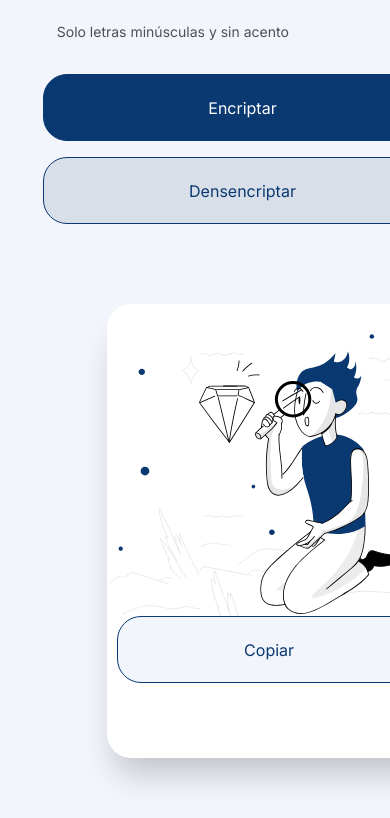
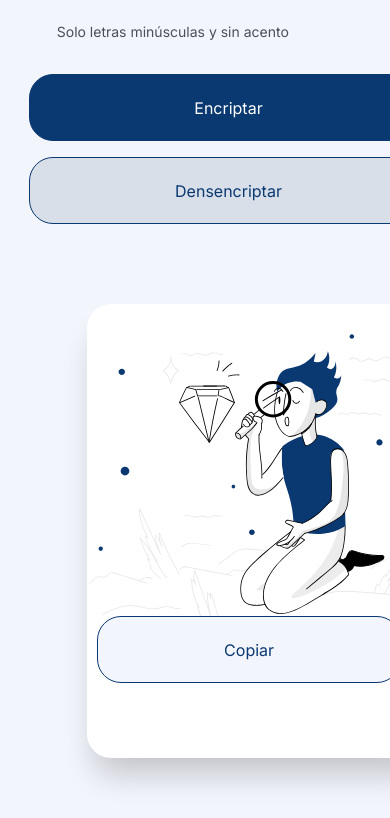
Before and after one commit to Noah0224/Callenge-01--Oracle, a plain HTML site: page index.html in a window 390 px wide. Shown: the part 532-1350 px from the top of the page. Drawn offline with Linux system fonts and the light colour scheme.

Commit message:
Actualización de la rama gh-pages

```diff
--- a/style.css
+++ b/style.css
@@ -113,9 +113,9 @@ main {
 
 .alerta {
     position: absolute;
-left: 6.5%;
+left: 5%;
 right: 0%;
-top: 78%;
+top: 77.8%;
 bottom: 0%;
 }
 
@@ -130,9 +130,9 @@ bottom: 0%;
       margin-left: 30px;
     }
     .mensaje {
-        margin-left: -400px;
+        margin-left: -420px;
         margin-top: 780px;
-        padding-left: -10px;
+        padding-left: -5px;
         height:450px;
         width: 320px;
         position: relative;
@@ -145,7 +145,7 @@ bottom: 0%;
     .btn-desencriptar, .btn-encriptar {
       width: 85%;
       margin-bottom: 16px;
-      margin-left: -60px;
+      margin-left: -88px;
 
     }
 
```
